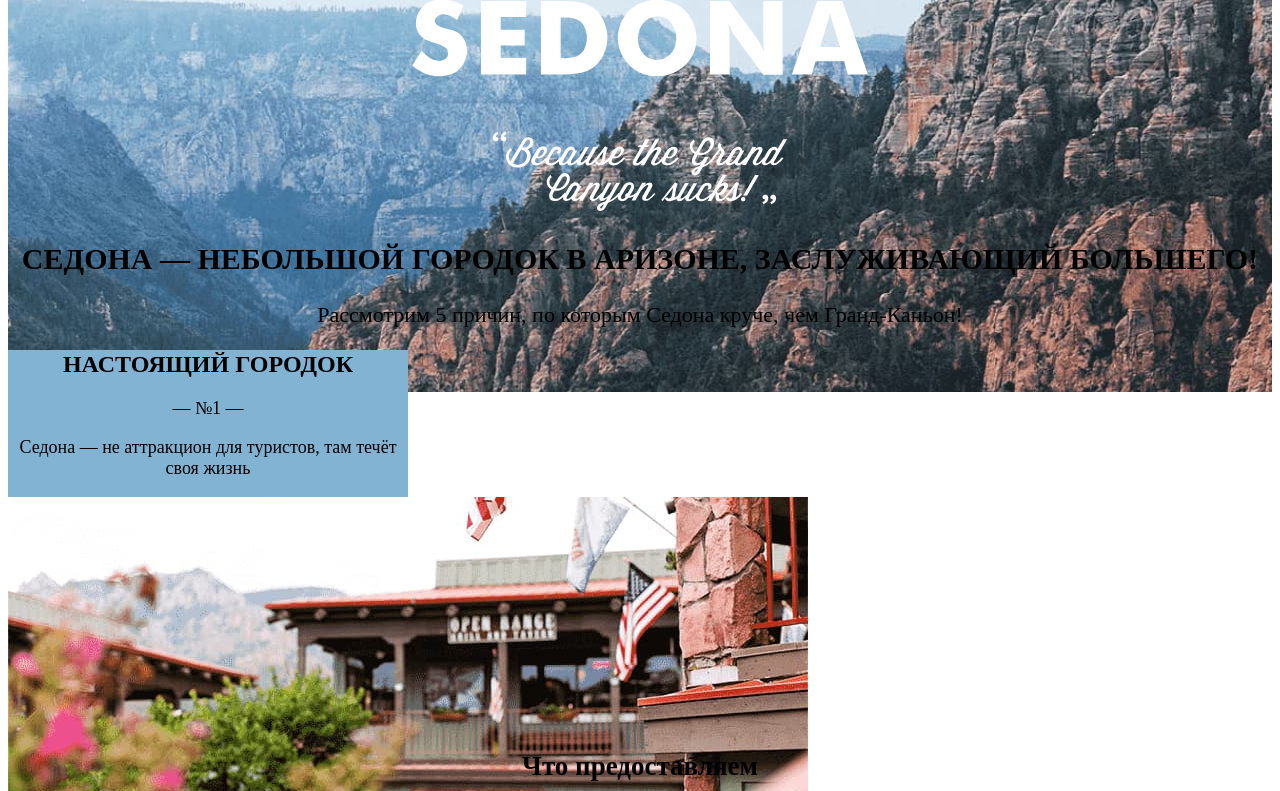
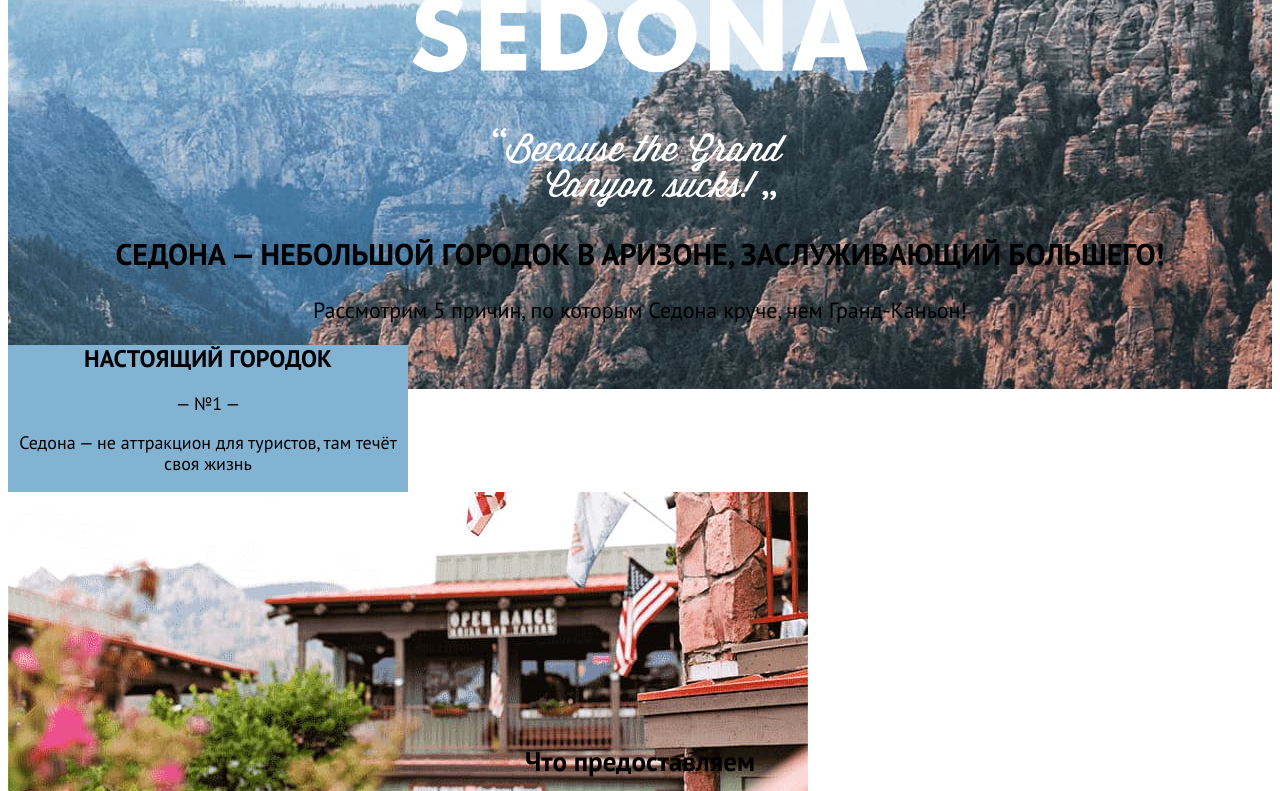
Before and after one commit to htmlacademy-htmlcss/2132037-sedona-34, a plain HTML site: page index.html in a window 1280 px wide. Shown: the part 385-1176 px from the top of the page. Drawn offline with Linux system fonts and the light colour scheme.

Commit message:
Update styles.css

```diff
--- a/styles/styles.css
+++ b/styles/styles.css
@@ -3,7 +3,7 @@
   font-family: "PT Sans";
   font-style: normal;
   font-weight: 400;
-  src: url("/fonts/ptsans-400.woff2") format("woff2");
+  src: url("../fonts/ptsans-400.woff2") format("woff2");
   font-display: swap;
 }
 
@@ -12,13 +12,13 @@
   font-family: "PT Sans";
   font-style: normal;
   font-weight: 700;
-  src: url("/fonts/ptsans-700.woff2") format("woff2");
+  src: url("../fonts/ptsans-700.woff2") format("woff2");
   font-display: swap;
 }
 
 body
 {
-  font-family: "PT Sans" sans-serif;
+  font-family: "PT Sans", sans-serif;
   font-size: 18px;
   line-height: 21px;
   color: #000000;
```
